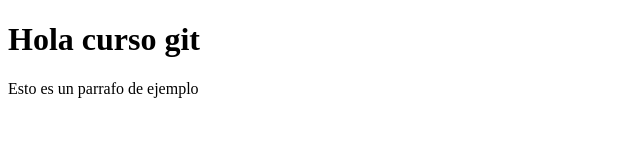
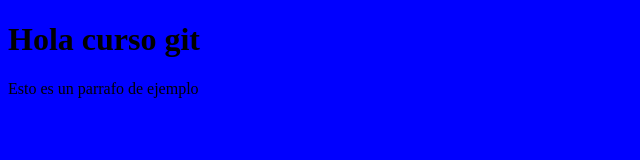
Before and after one commit to Sergiorbbr/CursoGit, a plain HTML site: page index.html in a window 1280 px wide. Shown: the whole page, without its empty margins (0-640 px from the left). Drawn offline with Linux system fonts and the light colour scheme.

```diff
--- /dev/null
+++ b/css/style.css
@@ -0,0 +1,3 @@
+body{
+    background-color: blue;
+}
--- a/index.html
+++ b/index.html
@@ -4,6 +4,7 @@
     <meta charset="UTF-8">
     <meta name="viewport" content="width=device-width, initial-scale=1.0">
     <title>Document</title>
+<link href="css/style.css" rel="stylesheet" type="text/css">
 </head>
 <body>
 
```
Also changed, not shown: js/script.js (added).
